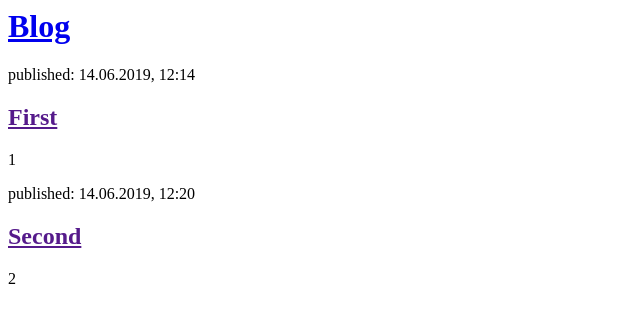
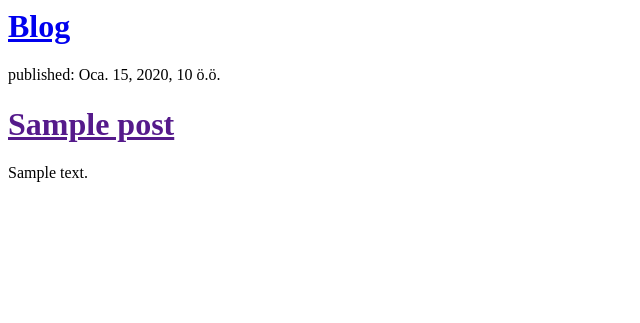
Before and after one commit to samtheanswer/django-blog, a Django app: template blog/templates/blog/post_list.html in a window 1280 px wide. Shown: the top 323 px of the page, without its empty margins (0-640 px from the left). Run offline with Django 3.2, Linux system fonts and the light colour scheme; the template is opened without the code that fills it: most values are stand-ins (such as "Sample title", 1, 10 or a date in 2020).

Commit message:
template changed for data from db

```diff
--- a/blog/templates/blog/post_list.html
+++ b/blog/templates/blog/post_list.html
@@ -6,16 +6,12 @@
         <div>
             <h1><a href="/">Blog</a></h1>
         </div>
-        <div>
-            <p>published: 14.06.2019, 12:14</p>
-            <h2><a href="">First</a></h2>
-            <p>1</p>
-        </div>
-
-        <div>
-            <p>published: 14.06.2019, 12:20</p>
-            <h2><a href="">Second</a></h2>
-            <p>2</p>
-        </div>
+        {% for post in posts %}
+            <div>
+                <p>published: {{ post.published_date }}</p>
+                <h1><a href="">{{ post.title }}</a></h1>
+                <p>{{ post.text|linebreaksbr }}</p>
+            </div>
+        {% endfor %}
     </body>
 </html>
```
Also changed, not shown: blog/views.py (+6 -1 lines).
